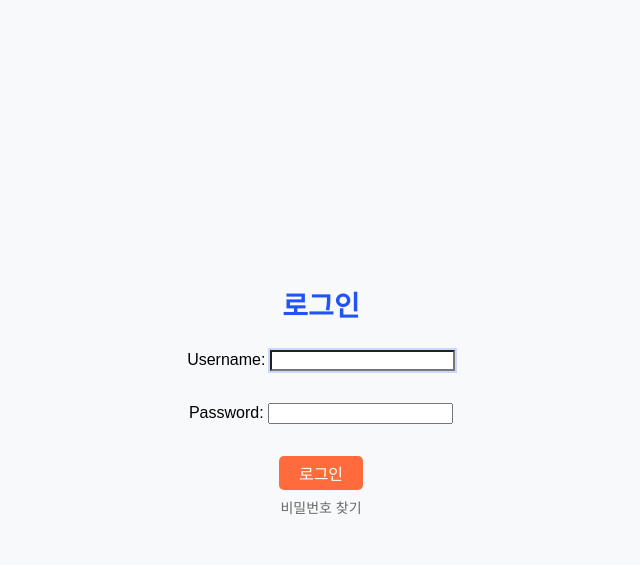
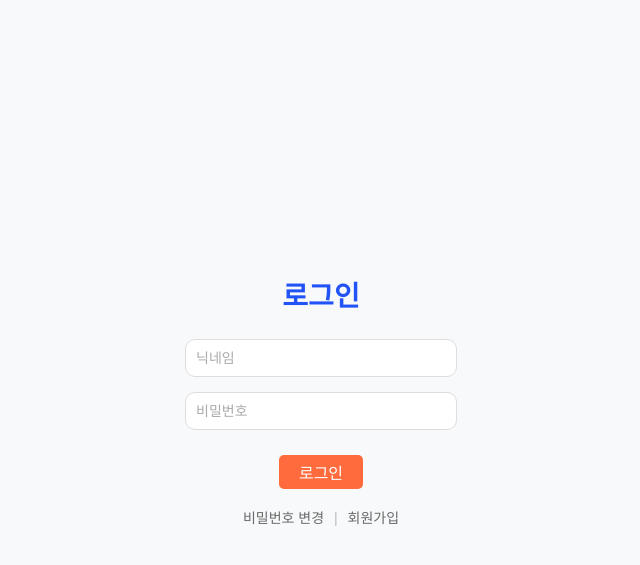
Before and after one commit to SSWU-LIKELION-14TH-BE/Django_LeeGaYun, a Django app: page /user/login/ in a window 1280 px wide. Shown: the top 565 px of the page, without its empty margins (319-959 px from the left). Run offline with Django 5.2, Linux system fonts and the light colour scheme.

Commit message:
feat: 로그인 페이지 수정

```diff
--- a/static/css/login.css
+++ b/static/css/login.css
@@ -34,6 +34,10 @@ body {
     font-size: 14px;
 }
 
+.login-input-box{
+    margin-top: 15px;
+}
+
 .login-input::placeholder {
     color: #aaa;
 }
@@ -55,7 +59,7 @@ body {
     font-size: 16px;
     font-weight: 500;
     cursor: pointer;
-    margin-top: 16px;
+    margin-top: 25px;
 }
 
 .login-btn:hover {
@@ -80,3 +84,25 @@ input:focus {
 .login-find-password a:hover {
     text-decoration: underline;
 }
+
+.login-links {
+    text-align: center;
+    margin-top: 18px;
+    color: #888;
+    font-size: 14px;
+}
+
+.login-links a {
+    text-decoration: none;
+    color: rgb(105, 105, 105);
+    font-size: 14px;
+}
+
+.login-links a:hover {
+    text-decoration: underline;
+}
+
+.login-links span {
+    margin: 0 6px;
+    color: #bbb;
+}
--- a/user/templates/login.html
+++ b/user/templates/login.html
@@ -11,10 +11,19 @@
         <div class="login-title">로그인</div>
         <form method="post" class="login-form">
             {% csrf_token %}
-            {{ form.as_p }}
+            <div class="login-input-box">
+            {{ form.username }}
+            </div>
+            <div class="login-input-box">
+            {{ form.password }}
+            </div>
             <button type="submit" class="login-btn">로그인</button>
         </form>
-        <div class="login-find-password"><a href="{% url 'find_password' %}">비밀번호 찾기</a></div>
+        <div class="login-links">
+            <a href="{% url 'find_password' %}">비밀번호 변경</a>
+            <span>|</span>
+            <a href="{% url 'signup' %}">회원가입</a>
+        </div>
     </div>
 </body>
 </html>
--- a/user/views.py
+++ b/user/views.py
@@ -2,7 +2,7 @@ from django.shortcuts import render, redirect
 from django.contrib.auth import login, logout
 from django.urls import reverse
 from .forms import SignUpForm
-from django.contrib.auth.forms import AuthenticationForm
+from .forms import LoginForm
 from .forms_password import FindPasswordForm, VerifyCodeForm, ResetPasswordForm
 from .models import CustomUser
 import random
@@ -108,13 +108,13 @@ def signup_view(request):
 
 def login_view(request):
     if request.method == 'POST':
-        form = AuthenticationForm(request, data=request.POST)
+        form = LoginForm(request, data=request.POST)
         if form.is_valid():
             user = form.get_user()
             login(request, user)
             return redirect('home') # 로그인 후 홈 페이지로 이동
     else:
-        form = AuthenticationForm()
+        form = LoginForm(request)
 
     return render(request, 'login.html', {'form': form})
 
```
